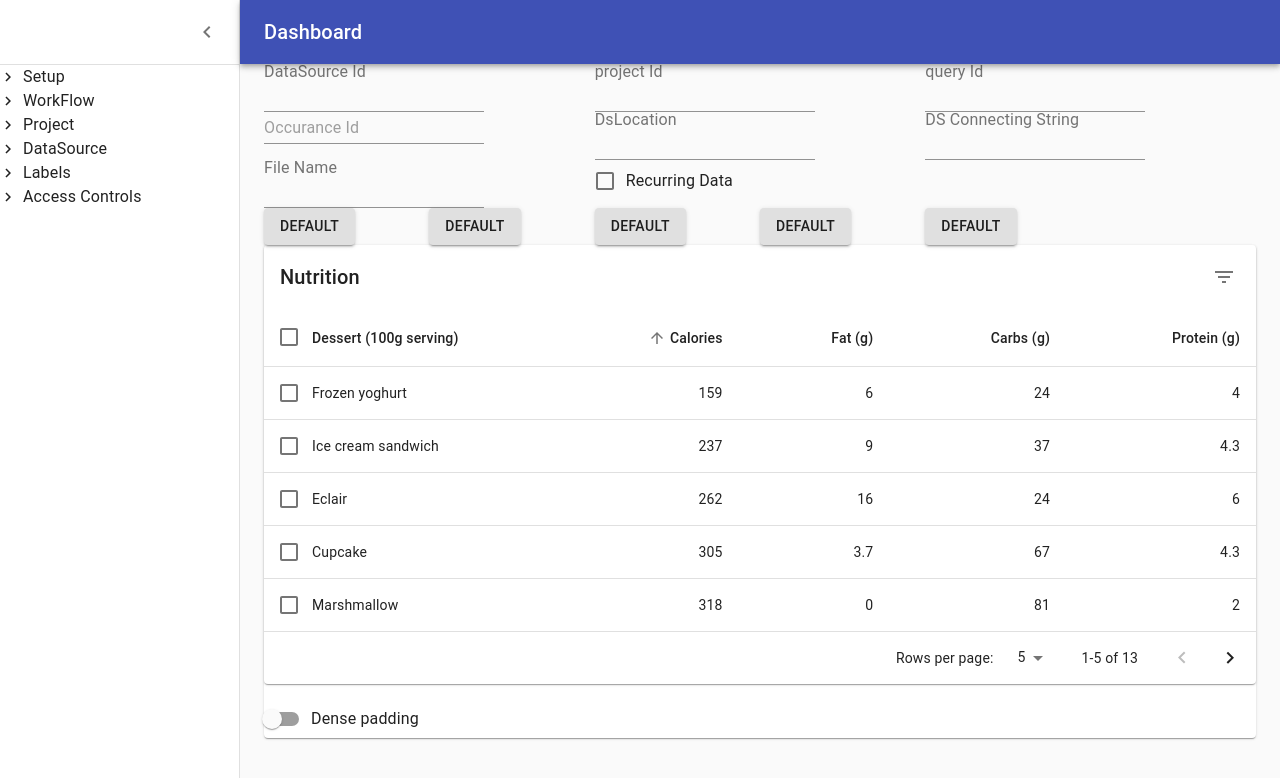
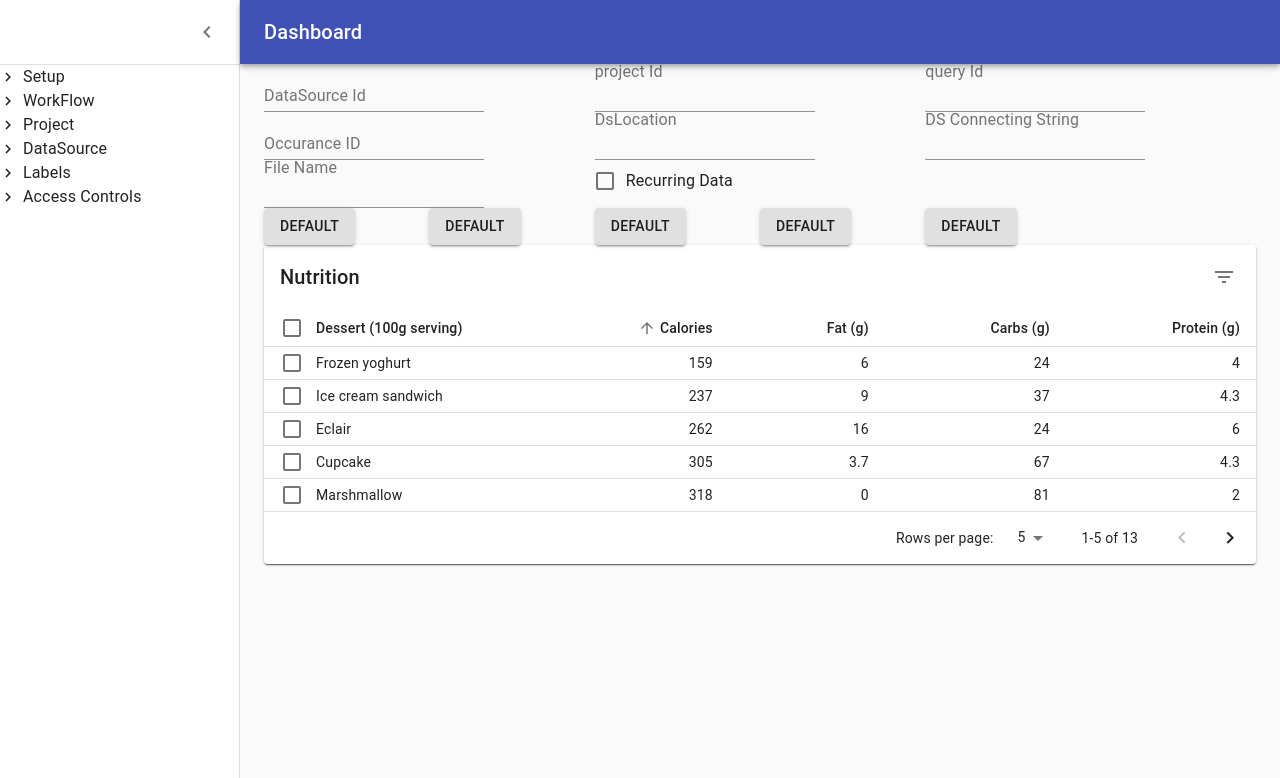
Before and after one commit to suhassanandkumar/react, a React (Create React App) app: page /home in a window 1280 px wide. Shown: the top 778 px of the page. Built offline with nearby package versions, Linux system fonts and the light colour scheme.

Commit message:
remove non dense padding and text field change

```diff
--- a/src/components/Tabledash/Tabledash.js
+++ b/src/components/Tabledash/Tabledash.js
@@ -20,7 +20,7 @@ class TableDash extends Component {
       order:"asc",
       orderBy:"calories",
       page:0,
-      dense:false,
+      dense:true,
       rowsPerPage:5,
       selected :[]
     }
@@ -217,10 +217,7 @@ class TableDash extends Component {
           onChangeRowsPerPage={this.handleChangeRowsPerPage}
         />
       </Paper>
-      <FormControlLabel
-        control={<Switch checked={dense} onChange={this.handleChangeDense} />}
-        label="Dense padding"
-      />
+
     </div>
         );
     }
--- a/src/pages/Home/Dashboard/DashBoard.js
+++ b/src/pages/Home/Dashboard/DashBoard.js
@@ -23,7 +23,7 @@ import ChevronRightIcon from '@material-ui/icons/ChevronRight';
 import TreeItem from '@material-ui/lab/TreeItem';
 
 import { menuItems } from './listItems';
-import { FormControl,FormControlLabel, InputLabel, Input, FormHelperText, Checkbox, Button } from '@material-ui/core';
+import { FormControl,FormControlLabel, InputLabel, Input, FormHelperText, Checkbox, Button, TextField } from '@material-ui/core';
 
 
 import TableDash from "../../../components/Tabledash/Tabledash";
@@ -116,14 +116,15 @@ class DashBoard extends Component{
           <Grid container xs={12} md={12} lg={12}>
 
                 <Grid  xs={4}  >
-                  <InputLabel htmlFor="dataSourceId">DataSource Id</InputLabel>
-                  <Input id="dataSourceId"  />
+                  {/* <InputLabel htmlFor="dataSourceId">DataSource Id</InputLabel>
+                  <Input id="dataSourceId"  /> */}
+                   <TextField id="dataSourceId" label="DataSource Id" type ="search" />
                 </Grid>
                 <Grid  xs={4}  >
                   <InputLabel htmlFor="projectId">project Id</InputLabel>
                   <Input id="projectId"  />
                 </Grid>
-                <Grid  xs={4}  >
+                <Grid  xs={4} >
                   <InputLabel htmlFor="queryId">query Id</InputLabel>
                   <Input id="queryId"  />
                 </Grid>
@@ -131,8 +132,10 @@ class DashBoard extends Component{
 
          <Grid container xs={12} md={12} lg={12}>
                 <Grid  xs={4}  >
-                  {/* <InputLabel htmlFor="OccuranceId">Occurance Id</InputLabel> */}
-                  <Input  id="OccuranceId"  placeholder="Occurance Id"/>
+                  {/* <InputLabel htmlFor="OccuranceId">Occurance Id</InputLabel>
+                  <Input  id="OccuranceId"  /> */}
+                 <TextField id="OccuranceId" label="Occurance ID" type ="search" />
+
                 </Grid>
                 <Grid  xs={4}  >
                   <InputLabel htmlFor="DsLocation">DsLocation</InputLabel>
@@ -209,6 +212,12 @@ const useStyles = ((theme) => ({
     height: 240,
     flexGrow: 1,
     maxWidth: 400,
+  },
+  formroot:{
+    '& > *':{
+      margin: theme.spacing(1),
+      width:'25ch'
+    }
   },
   toolbar: {
     paddingRight: 24, // keep right padding when drawer closed
```
